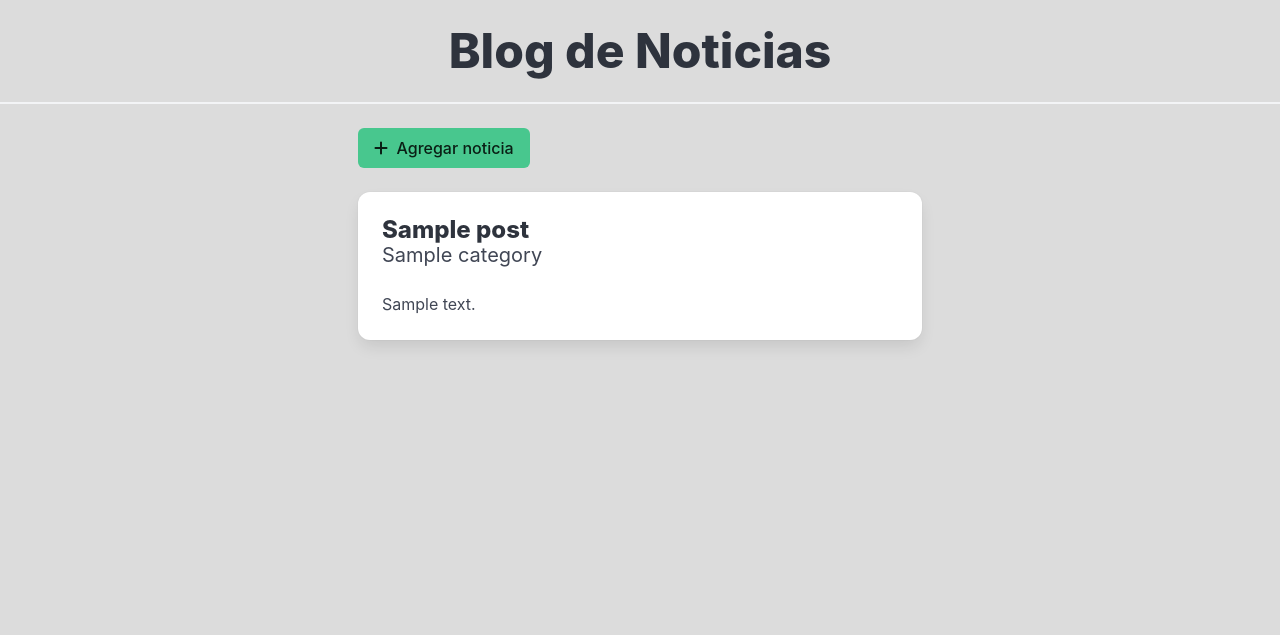
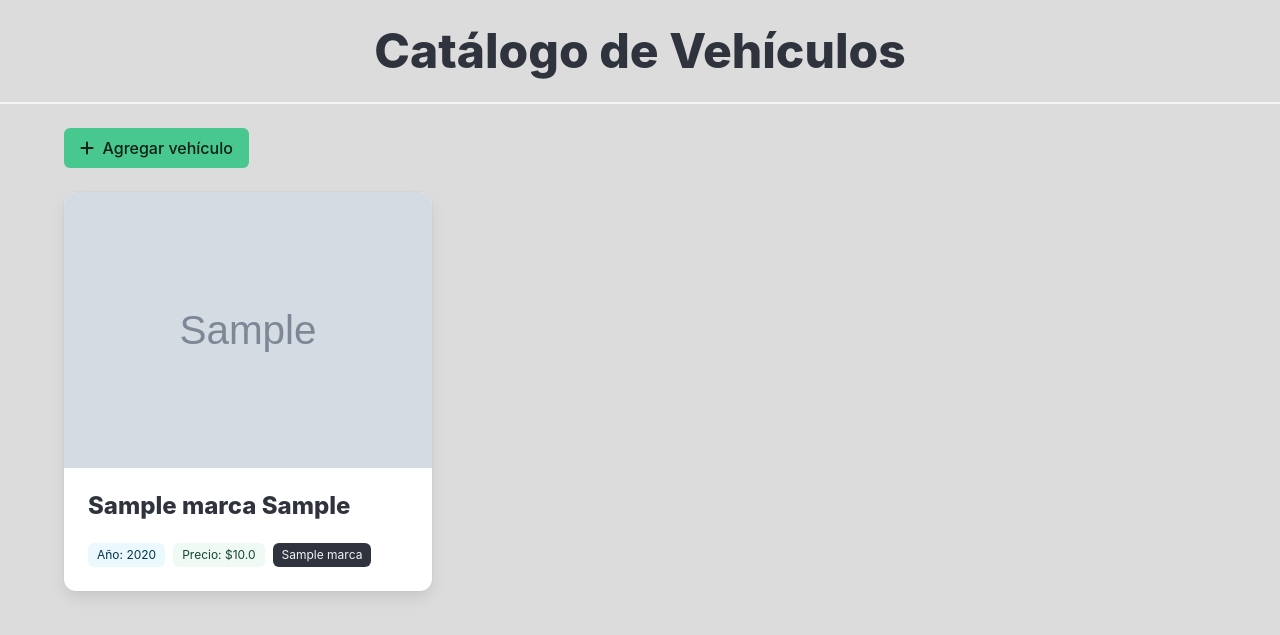
Before and after one commit to TendedCard0/CN2_TrabajoEquipo, a Flask app: page / in a window 1280 px wide. Shown: the top 635 px of the page. Run offline with Flask 3, Linux system fonts and the light colour scheme; tables that the repository leaves empty hold one stand-in row (values such as "Sample post"); grey boxes marked "Sample" are stand-in pictures; some libraries are stand-ins or nearby versions.

Commit message:
Ver catalogo de coches

```diff
--- a/app.py
+++ b/app.py
@@ -1,14 +1,13 @@
 import os
 from flask import Flask, request, jsonify, render_template, redirect, url_for
 from flask_sqlalchemy import SQLAlchemy
-
 from dotenv import load_dotenv
 
-#Cargar las variables de entorno
+# Cargar las variables de entorno
 load_dotenv()
 
-#crear instancia
-app =  Flask(__name__)
+# Crear instancia
+app = Flask(__name__)
 
 # Configuración de la base de datos PostgreSQL
 app.config['SQLALCHEMY_DATABASE_URI'] = os.getenv('DATABASE_URL')
@@ -16,44 +15,30 @@ app.config['SQLALCHEMY_TRACK_MODIFICATIONS'] = False
 
 db = SQLAlchemy(app)
 
-# Modelo Categoría
-class Category(db.Model):
-    __tablename__ = 'categories'
+# Modelo Marca
+class Marca(db.Model):
+    __tablename__ = 'marcas'
     id = db.Column(db.Integer, primary_key=True)
-    name = db.Column(db.String(100), nullable=False, unique=True)
+    nombre = db.Column(db.String(50), nullable=False)
 
-# Modelo Post
-class Post(db.Model):
-    __tablename__ = 'posts'
+# Modelo Vehiculo
+class Vehiculo(db.Model):
+    __tablename__ = 'vehiculos'
     id = db.Column(db.Integer, primary_key=True)
-    title = db.Column(db.String(200), nullable=False)
-    content = db.Column(db.Text, nullable=False)
-    category_id = db.Column(db.Integer, db.ForeignKey('categories.id'), nullable=True)
-    category = db.relationship('Category', backref=db.backref('posts', lazy=True))
+    marca_id = db.Column(db.Integer, db.ForeignKey('marcas.id'))
+    modelo = db.Column(db.String(50))
+    anio = db.Column(db.Integer)
+    precio = db.Column(db.Float) # En PostgreSQL 'double precision' equivale a Float
+    imagen_url = db.Column(db.String(255))
 
-# Ruta para ver todos los posts
+    # Relación para acceder a la marca desde el vehículo (ej. vehiculo.marca.nombre)
+    marca = db.relationship('Marca', backref=db.backref('vehiculos', lazy=True))
+
+# Ruta para ver todos los vehiculos
 @app.route('/')
 def index():
-    posts = Post.query.all()
-    categories = Category.query.all()
-    return render_template('index.html', posts=posts, categories=categories)
-
-#Ruta /post crear un nuevo post
-@app.route('/post/new', methods=['GET','POST'])
-def add_post():
-    if request.method == 'POST':
-        title = request.form['title']
-        content = request.form['content']
-        category_id = request.form.get('category_id')
-        new_post = Post(title=title, content=content, category_id=category_id)
-        db.session.add(new_post)
-        db.session.commit()
-
-        return redirect(url_for('index'))
-
-    #Aqui sigue si es GET
-    categories = Category.query.all()
-    return render_template('create_post.html', categories=categories)
+    vehiculos = Vehiculo.query.all()
+    return render_template('index.html', vehiculos=vehiculos)
 
 if __name__ == '__main__':
     app.run(debug=True)
--- a/templates/base.html
+++ b/templates/base.html
@@ -10,7 +10,7 @@
   <body >
     <header>
         <br>
-        <h1 class="title has-text-centered is-1">Blog de Noticias</h1>
+        <h1 class="title has-text-centered is-1">Catálogo de Vehículos</h1>
         <hr>
     </header>
     <div class="container">
--- a/templates/index.html
+++ b/templates/index.html
@@ -1,25 +1,39 @@
 {% extends 'base.html' %}
-{% block title%} Blog de Noticias{% endblock %}
+{% block title%} Catálogo de Vehículos {% endblock %}
 {% block content%}
-<div class="columns">
-    <div class="column is-offset-3 is-6">
-		    <a  href="{{ url_for('add_post') }}" class="button is-success"><i class="fa-solid fa-plus"></i> &nbsp; Agregar noticia</a>
-        <br><br>
-        {% for post in posts %}
+<div class="columns is-multiline">
+    <!-- El botón de agregar lo podemos dejar apuntando a '# ' de momento -->
+    <div class="column is-12">
+        <a href="#" class="button is-success"><i class="fa-solid fa-plus"></i> &nbsp; Agregar vehículo</a>
+    </div>
+
+    {% for vehiculo in vehiculos %}
+    <div class="column is-4">
         <div class="card">
+            {% if vehiculo.imagen_url %}
+            <div class="card-image">
+                <figure class="image is-4by3">
+                    <!-- Muestra la imagen si la URL existe en la base de datos -->
+                    <img src="{{ vehiculo.imagen_url }}" alt="Imagen de {{ vehiculo.modelo }}" style="object-fit: cover;">
+                </figure>
+            </div>
+            {% endif %}
             <div class="card-content">
                 <div class="media">
                     <div class="media-content">
-                        <p class="title is-4">{{ post.title }}</p>
-                        <p class="subtitle is-5">{{ post.category.name }}</p>
+                        <p class="title is-4">{{ vehiculo.marca.nombre }} {{ vehiculo.modelo }}</p>
                     </div>
                 </div>
                 <div class="content">
-                    {{ post.content }}
+                    <div class="tags">
+                        <span class="tag is-info is-light">Año: {{ vehiculo.anio }}</span>
+                        <span class="tag is-success is-light">Precio: ${{ vehiculo.precio }}</span>
+                        <span class="tag is-dark">{{ vehiculo.marca.nombre }}</span>
                     </div>
+                </div>
             </div>
         </div>
-        {% endfor %}
     </div>
+    {% endfor %}
 </div>
 {% endblock%}
```
